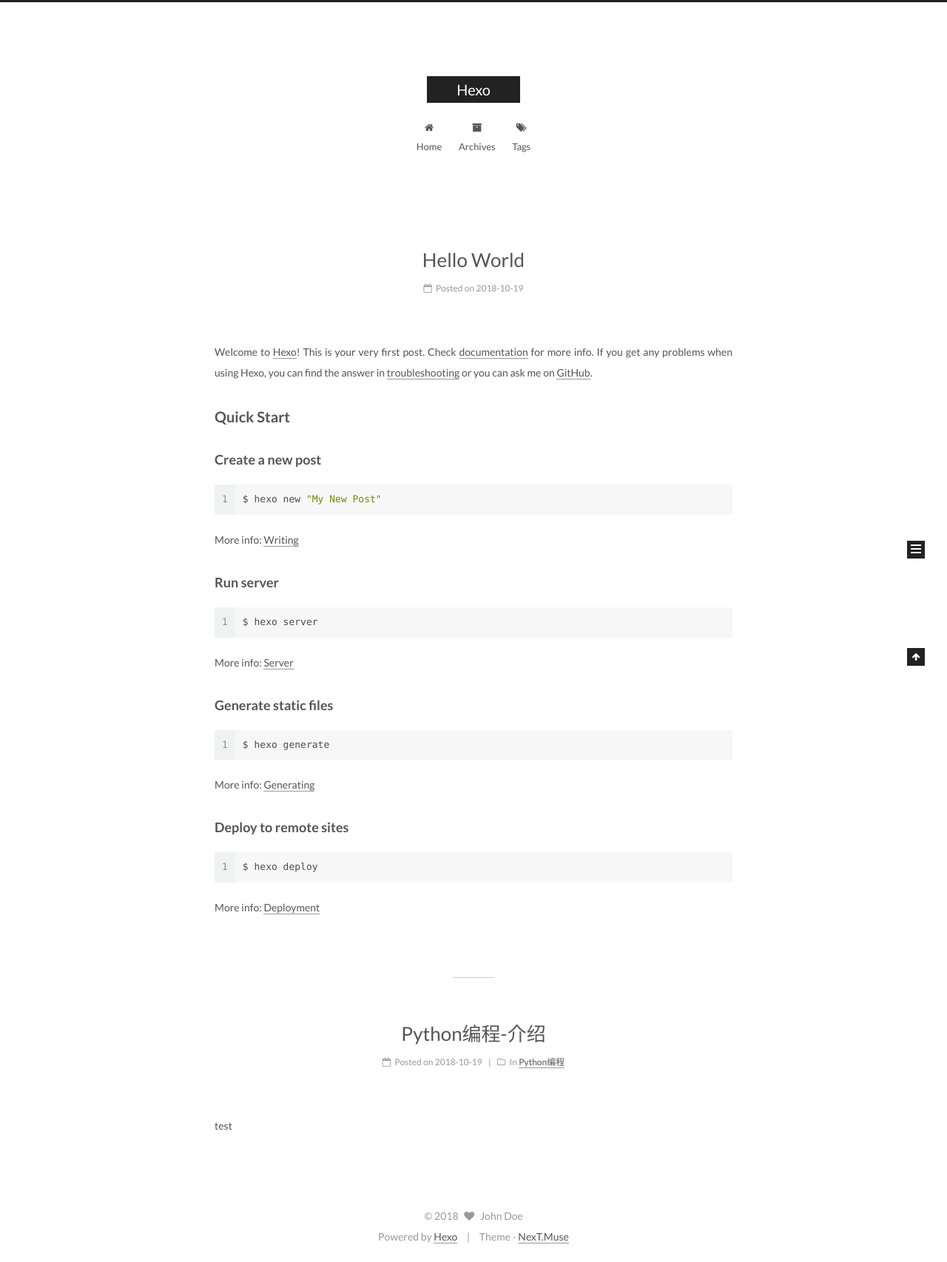
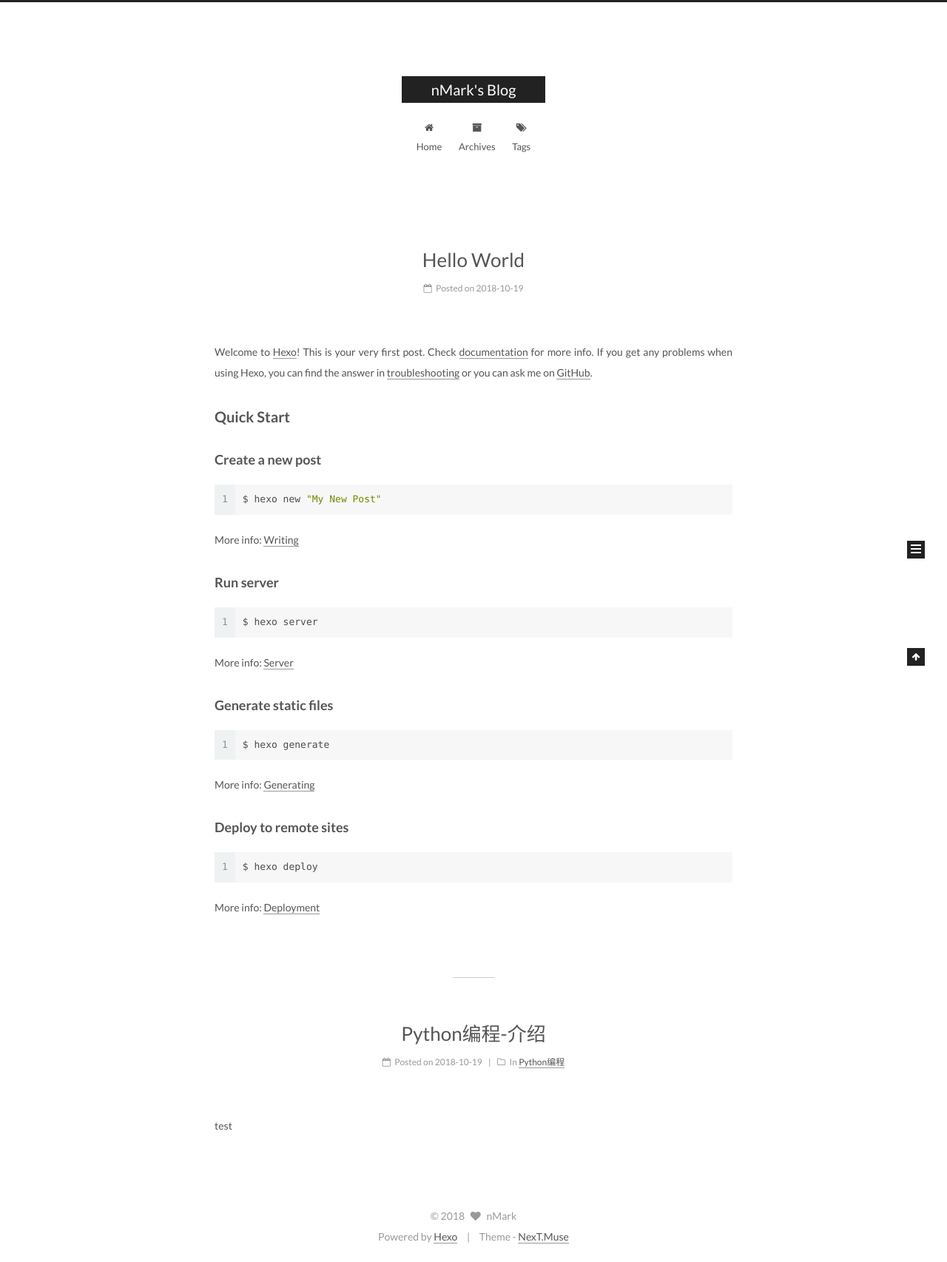
Before and after one commit to BBF0047/bbf0047.github.io, a plain HTML site: page index.html in a window 1280 px wide. Shown: the whole page at 74% size. Drawn offline with Linux system fonts and the light colour scheme.

Commit message:
Site updated: 2018-10-19 15:17:53

```diff
--- a/css/main.css
+++ b/css/main.css
@@ -1807,7 +1807,7 @@
   width: 4px;
   height: 4px;
   border-radius: 50%;
-  background: #6ee340;
+  background: #55ffbf;
 }
 .links-of-blogroll {
   font-size: 13px;
--- a/index.html
+++ b/index.html
@@ -5,7 +5,7 @@
 
 
 
-<html class="theme-next muse use-motion" lang="">
+<html class="theme-next muse use-motion" lang="zh-en">
 <head>
   <meta charset="UTF-8"/>
 <meta http-equiv="X-UA-Compatible" content="IE=edge" />
@@ -95,12 +95,12 @@
 
 
 <meta property="og:type" content="website">
-<meta property="og:title" content="Hexo">
+<meta property="og:title" content="nMark&#39;s Blog">
 <meta property="og:url" content="http://yoursite.com/index.html">
-<meta property="og:site_name" content="Hexo">
-<meta property="og:locale" content="default">
+<meta property="og:site_name" content="nMark&#39;s Blog">
+<meta property="og:locale" content="zh-en">
 <meta name="twitter:card" content="summary">
-<meta name="twitter:title" content="Hexo">
+<meta name="twitter:title" content="nMark&#39;s Blog">
 
 
 
@@ -135,7 +135,7 @@
 
 
 
-  <title>Hexo</title>
+  <title>nMark's Blog</title>
 
 
 
@@ -153,7 +153,7 @@
 
 </head>
 
-<body itemscope itemtype="http://schema.org/WebPage" lang="default">
+<body itemscope itemtype="http://schema.org/WebPage" lang="zh-en">
 
 
 
@@ -173,7 +173,7 @@
     <div class="custom-logo-site-title">
       <a href="/"  class="brand" rel="start">
         <span class="logo-line-before"><i></i></span>
-        <span class="site-title">Hexo</span>
+        <span class="site-title">nMark's Blog</span>
         <span class="logo-line-after"><i></i></span>
       </a>
     </div>
@@ -263,13 +263,13 @@
     <link itemprop="mainEntityOfPage" href="http://yoursite.com/2018/10/19/hello-world/">
 
     <span hidden itemprop="author" itemscope itemtype="http://schema.org/Person">
-      <meta itemprop="name" content="John Doe">
+      <meta itemprop="name" content="nMark">
       <meta itemprop="description" content="">
       <meta itemprop="image" content="/images/avatar.gif">
     </span>
 
     <span hidden itemprop="publisher" itemscope itemtype="http://schema.org/Organization">
-      <meta itemprop="name" content="Hexo">
+      <meta itemprop="name" content="nMark's Blog">
     </span>
 
 
@@ -391,13 +391,13 @@
     <link itemprop="mainEntityOfPage" href="http://yoursite.com/2018/10/19/Python编程-介绍/">
 
     <span hidden itemprop="author" itemscope itemtype="http://schema.org/Person">
-      <meta itemprop="name" content="John Doe">
+      <meta itemprop="name" content="nMark">
       <meta itemprop="description" content="">
       <meta itemprop="image" content="/images/avatar.gif">
     </span>
 
     <span hidden itemprop="publisher" itemscope itemtype="http://schema.org/Organization">
-      <meta itemprop="name" content="Hexo">
+      <meta itemprop="name" content="nMark's Blog">
     </span>
 
 
@@ -552,8 +552,8 @@
         <div class="site-author motion-element" itemprop="author" itemscope itemtype="http://schema.org/Person">
           <img class="site-author-image" itemprop="image"
                src="/images/avatar.gif"
-               alt="John Doe" />
-          <p class="site-author-name" itemprop="name">John Doe</p>
+               alt="nMark" />
+          <p class="site-author-name" itemprop="name">nMark</p>
 
               <p class="site-description motion-element" itemprop="description"></p>
 
@@ -631,7 +631,7 @@
   <span class="with-love">
     <i class="fa fa-heart"></i>
   </span>
-  <span class="author" itemprop="copyrightHolder">John Doe</span>
+  <span class="author" itemprop="copyrightHolder">nMark</span>
 </div>
 
 
```
Also changed, not shown: 2018/10/19/Python编程-介绍/index.html (+11 -11 lines), 2018/10/19/hello-world/index.html (+11 -11 lines), archives/2018/10/index.html (+11 -11 lines), archives/2018/index.html (+11 -11 lines), archives/index.html (+11 -11 lines), categories/Python编程/index.html (+11 -11 lines), tags/python/index.html (+11 -11 lines).
